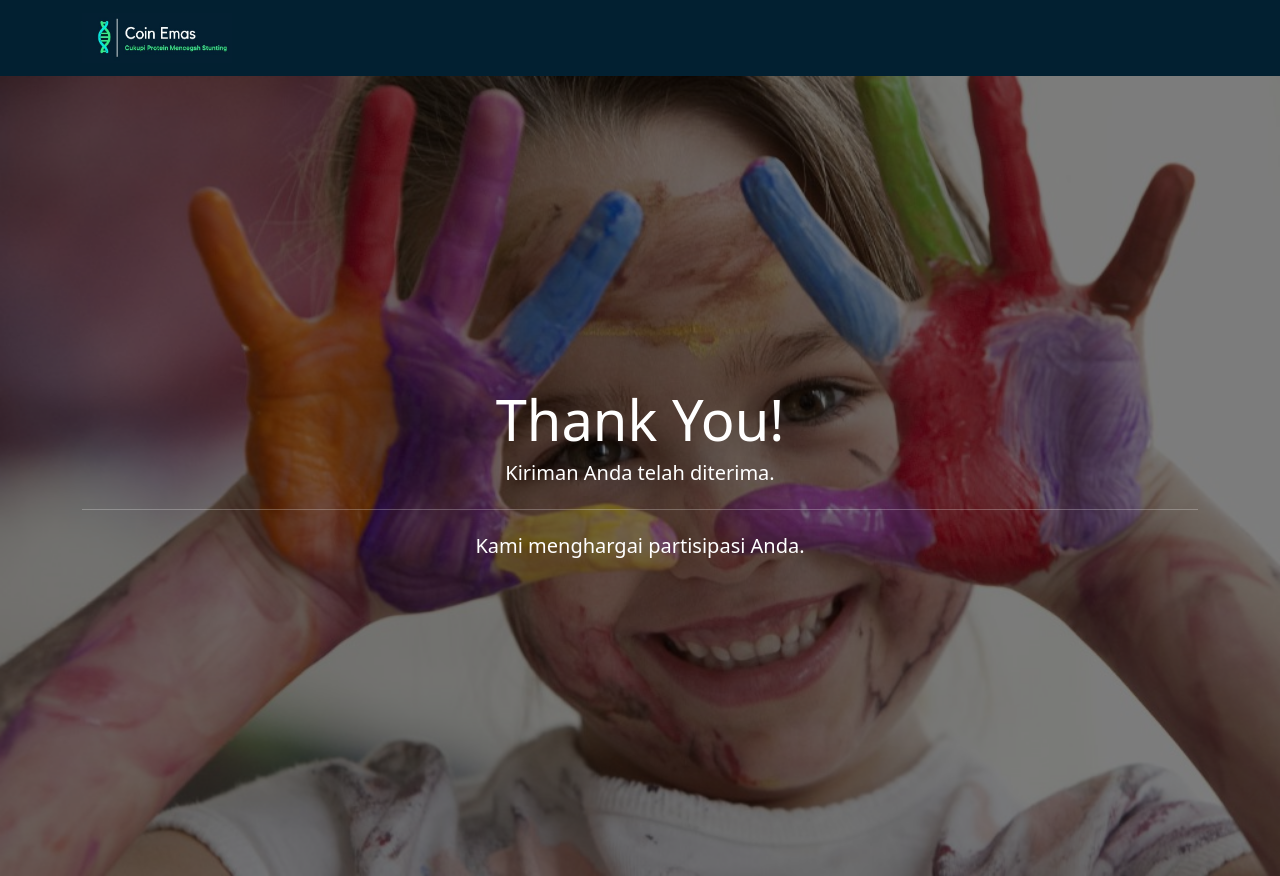
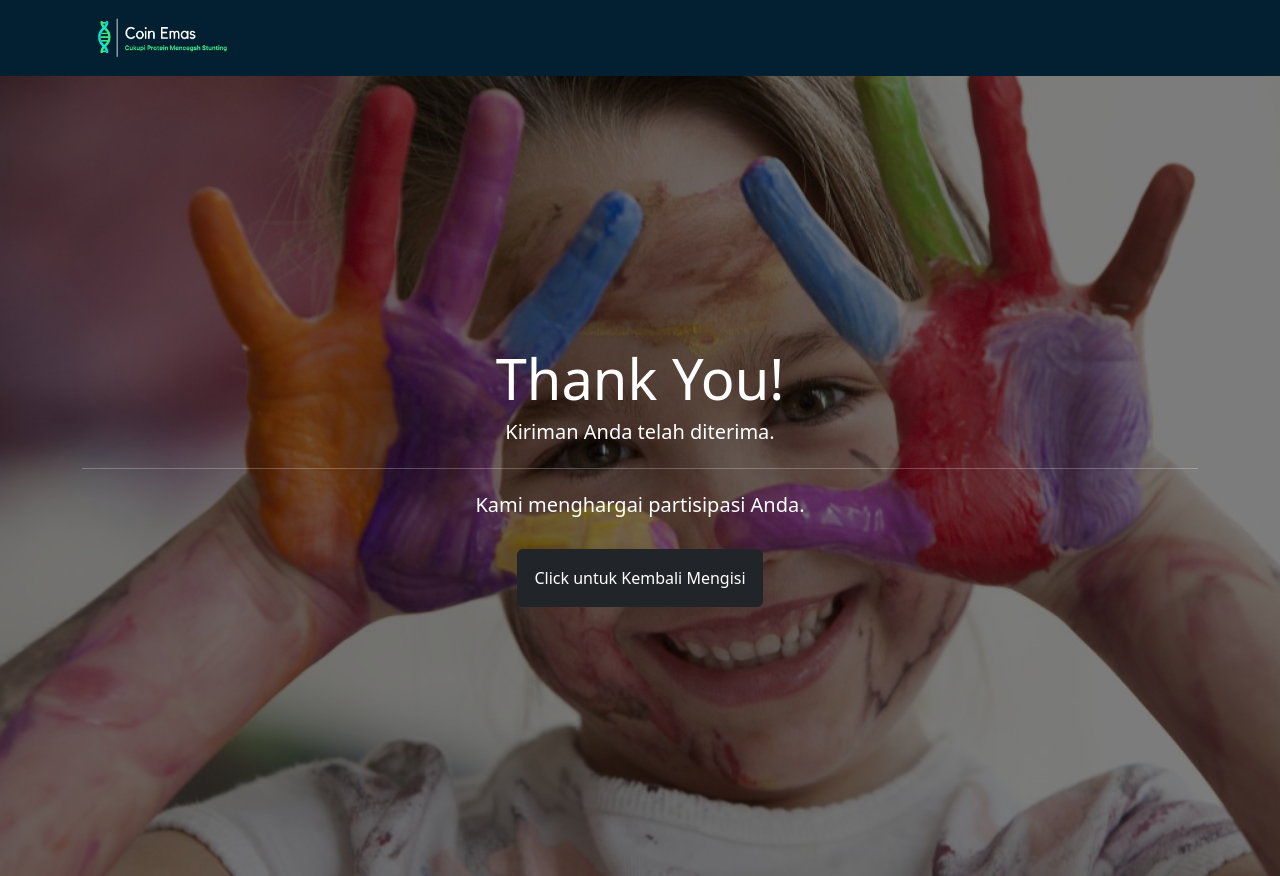
Before and after one commit to escurtcheon12/coin-emas, a React (Vite) app: page /thankyou in a window 1280 px wide. Built offline with nearby package versions, Linux system fonts and the light colour scheme.

Commit message:
navigate to thankyou page after click button package

```diff
--- a/src/pages/Package/Package.jsx
+++ b/src/pages/Package/Package.jsx
@@ -26,7 +26,7 @@
       "Paket Pilihan": selectedPackage,
       "Total Point": totalPoints,
       "Jenis Kelamin": formData.gender,
-      "Umur": formData.age,
+      Umur: formData.age,
       "Berat Badan": formData.weight,
       "Tinggi Badan": formData.height,
     };
@@ -41,7 +41,7 @@
         },
       })
       .then((response) => {
-        navigate("/");
+        navigate("/thankyou");
         console.log(response.data);
       })
       .catch((error) => {
--- a/src/pages/Thankyou/Thankyou.jsx
+++ b/src/pages/Thankyou/Thankyou.jsx
@@ -1,6 +1,10 @@
+import { Button } from "react-bootstrap";
 import stuntingImage from "../../assets/images/stunting.jpg";
+import { useNavigate } from "react-router";
 
 const Thankyou = () => {
+  const navigate = useNavigate();
+
   return (
     <div className="background-container">
       {/* Background image applied to the container */}
@@ -42,6 +46,14 @@
         <h1 className="lead">Kiriman Anda telah diterima.</h1>
         <hr className="my-4" />
         <h5>Kami menghargai partisipasi Anda.</h5>
+
+        <Button
+          variant="dark"
+          className="mt-4 p-3"
+          onClick={() => navigate("/")}
+        >
+          Click untuk Kembali Mengisi
+        </Button>
       </div>
     </div>
   );
```
